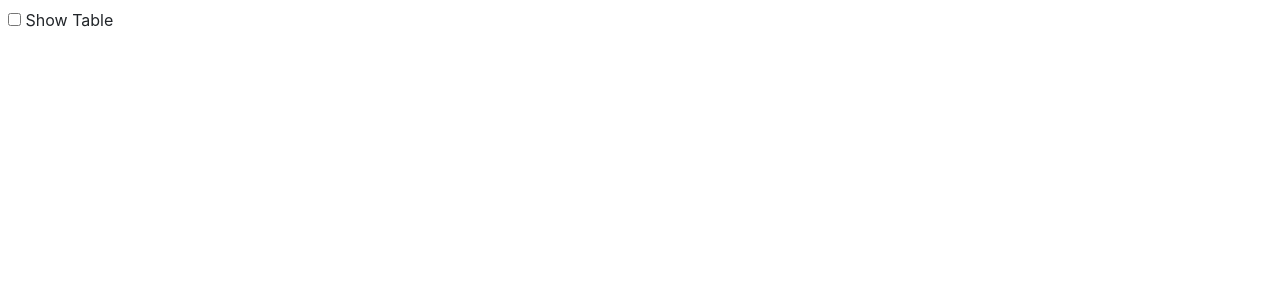
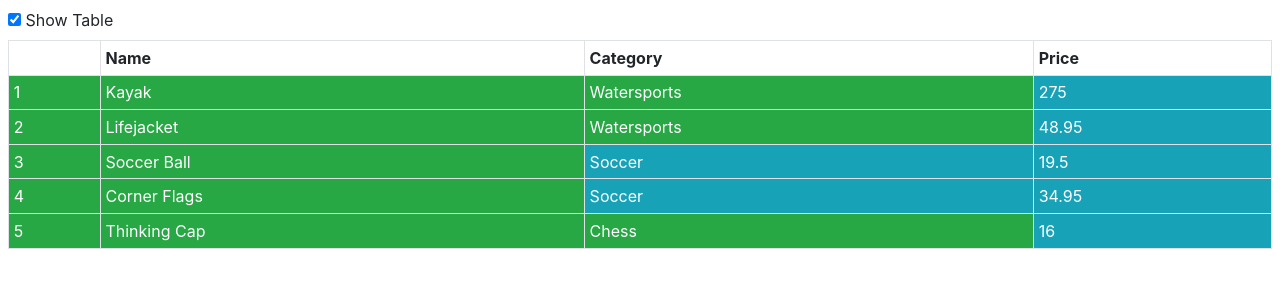
Before and after one commit to rene-copaga/example, an Angular app: page / in a window 1280 px wide. Shown: the top 300 px of the page. Built offline with nearby package versions, Linux system fonts and the light colour scheme.

Commit message:
Setting the Initial Expression Value

```diff
--- a/src/app/component.ts
+++ b/src/app/component.ts
@@ -65,4 +65,6 @@ export class ProductComponent {
             this.formSubmitted = false;
         }
     }
+
+    showTable: boolean = true;
 }
```
